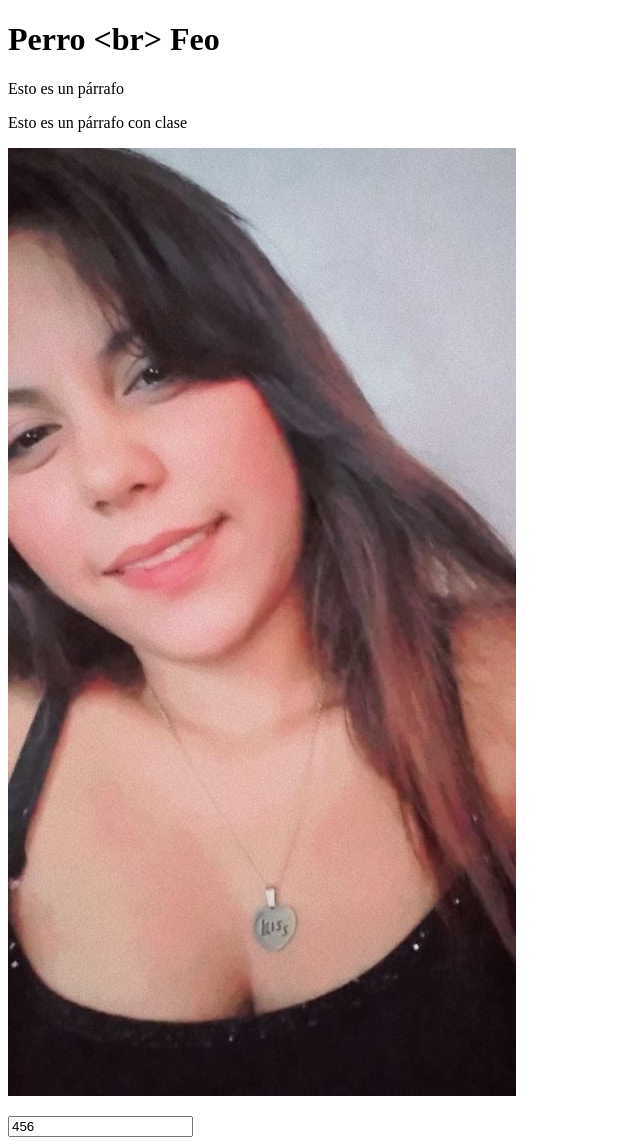
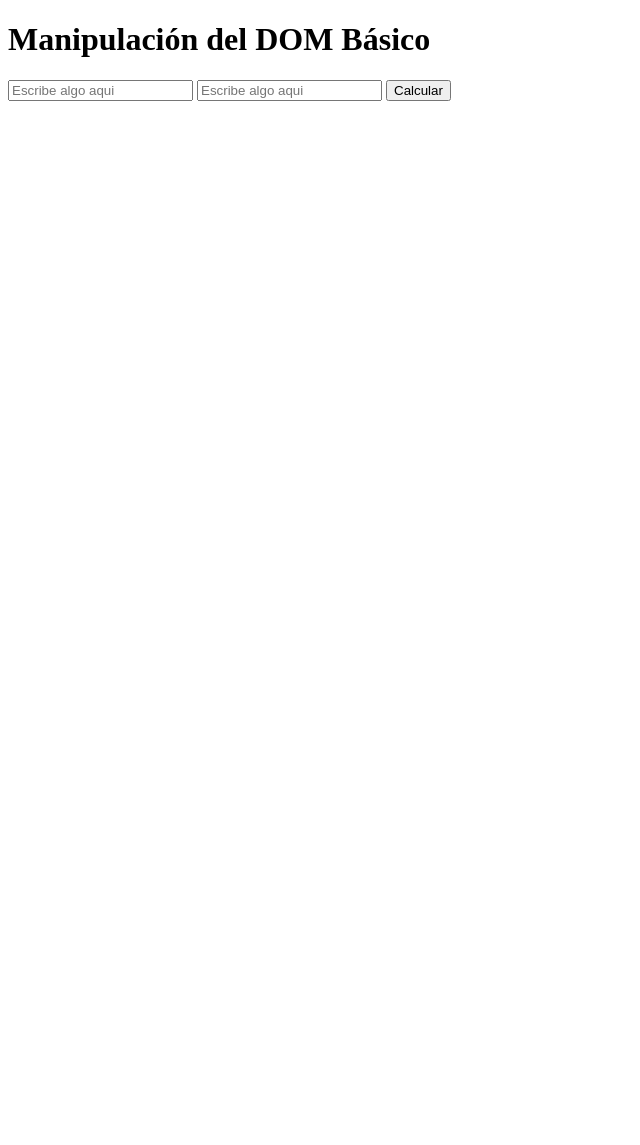
Before and after one commit to josue3002/Nuevo-curso-practico-de-JavaScript, a plain HTML site: page index.html in a window 1280 px wide. Shown: the whole page, without its empty margins (0-640 px from the left). After the commit the page ends 800 px from the top, so only its background shows below. Drawn offline with Linux system fonts and the light colour scheme.

Commit message:
Eventos en JavaScript

```diff
--- a/index.html
+++ b/index.html
@@ -9,11 +9,11 @@
 <body>
     <h1 class = "verde">Manipulación del DOM Básico</h1>
 
-    <p>Esto es un párrafo</p>
-    <p class="parrafito">Esto es un párrafo con clase</p>
-    <p id="pid">Esto es un párrafo con ID</p>
+    <input id ="calculo1" placeholder="Escribe algo aqui">
+    <input id ="calculo2" placeholder="Escribe algo aqui">
+    <button id="btnCalcular" onclick="btnOnClick()">Calcular</button>
 
-    <input placeholder="Escribe algo aqui">
+    <p id="result"></p>
 
     <script src="script.js"></script>
 </body>
--- a/script.js
+++ b/script.js
@@ -1,34 +1,10 @@
 const h1 = document.querySelector("h1");
-const p = document.querySelector("p");
-const Parrafito = document.getElementsByClassName("parrafito");
-const pid = document.getElementById("pid");
-const input = document.querySelector("input");
+const input1 = document.querySelector("#calculo1");
+const input2 = document.querySelector("#calculo2");
+const btn = document.querySelector("#btnCalcular");
+const pResult = document.querySelector("#result");
 
-console.log (input.value);
-
-console.log ({
-    h1,
-    p,
-    Parrafito,
-    pid,
-    input,
-});
-
-h1.innerHTML = "Perro <br> Feo";
-h1.innerText = "Perro <br> Feo";
-// console.log (h1.getAttribute ("class"));
-// h1.setAttribute ("class" , "rojo");
-
-h1.classList.add("rojo");
-h1.classList.remove("verde");
-//h1.classList.toggle("verde");
-//h1.classList.contains("verde");
-
-input.value = "456";
-
-const img = document.createElement("img");
-img.setAttribute("src", "./272960975_3276700182567593_5123290390815090558_n.jpg");
-console.log(img);
-
-pid.innerHTML = "";
-pid.append(img);
+function btnOnClick() {
+    const sumaInputs = Number(input1.value) + Number(input2.value);
+    pResult.innerText = "Resutaldo:" + " " + sumaInputs;
+}
```
